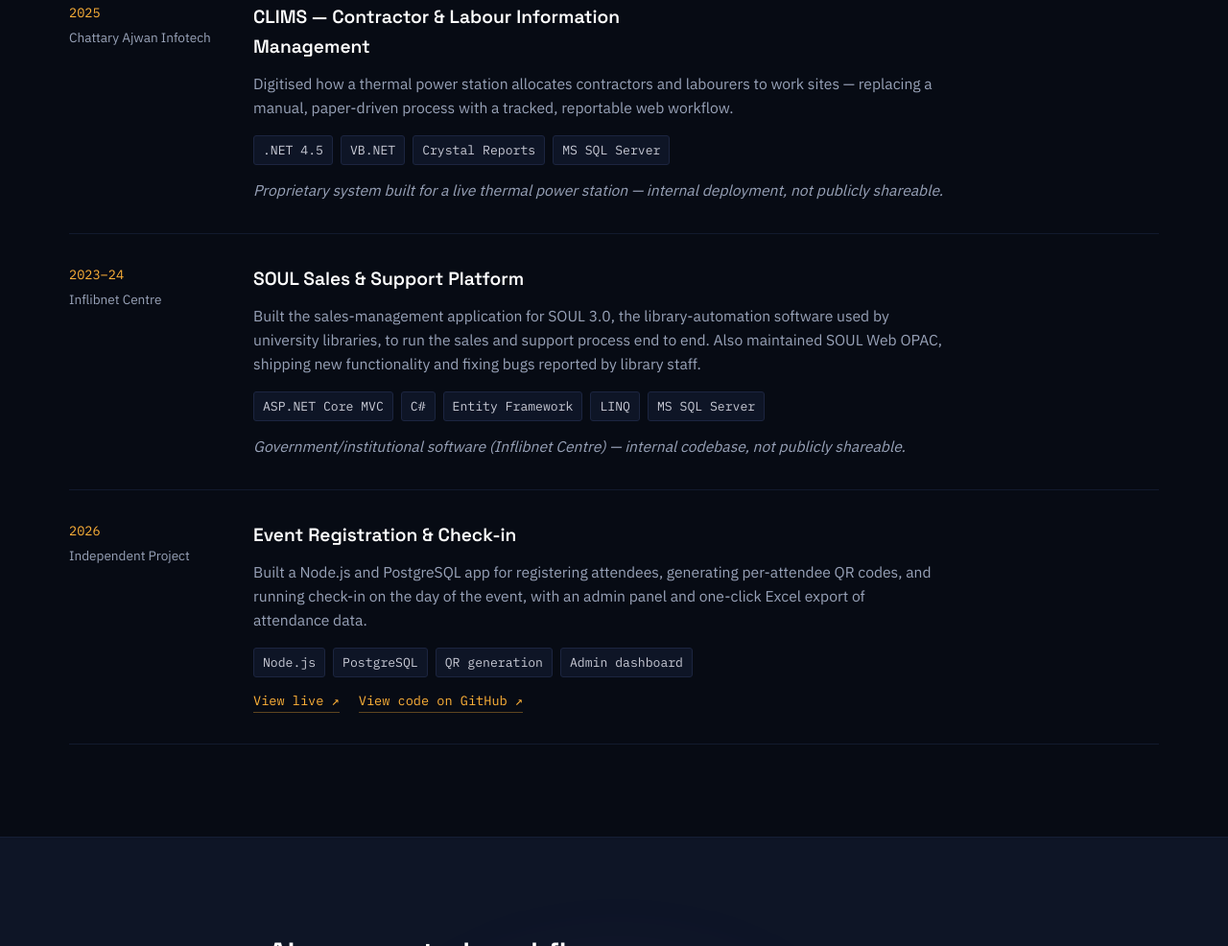
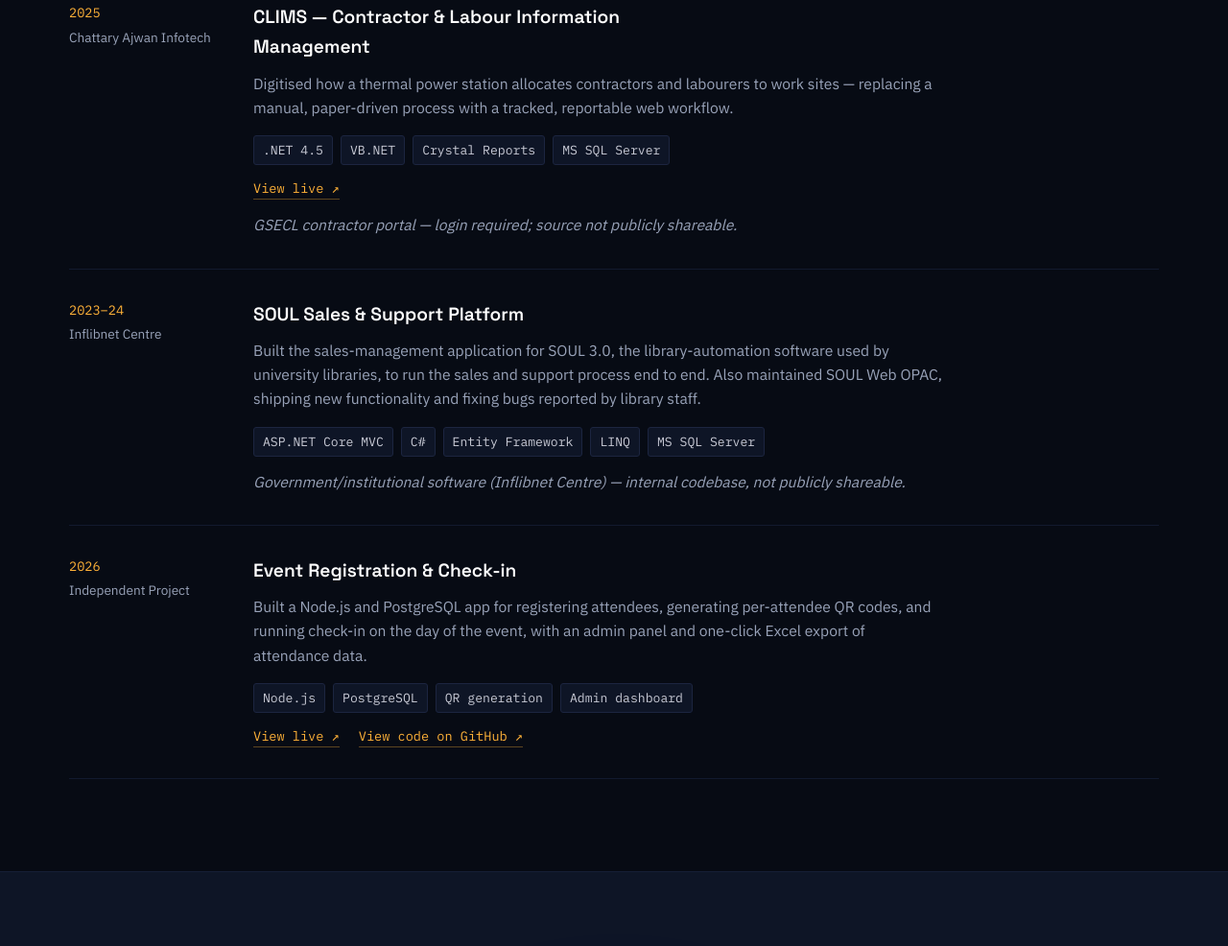
Before and after one commit to parth327/Portfolio, a plain HTML site: page index.html in a window 1280 px wide. Shown: the part 1750-2736 px from the top of the page at 96% size. Drawn offline with Linux system fonts and the light colour scheme; animation ran at ten frames a second.

Commit message:
Add live link for CLIMS (clims.gsecl.in)
CLIMS is a real, verifiable production system at GSECL (Gujarat State
Electricity Corporation Limited), not just a described project. Add a
"View live" link to the portfolio project card, and update the access
note to reflect that it's a login-gated live system rather than a
fully inaccessible one. Regenerate resume.pdf to match.

```diff
--- a/index.html
+++ b/index.html
@@ -203,7 +203,10 @@
           <div class="tag-row">
             <code>.NET 4.5</code><code>VB.NET</code><code>Crystal Reports</code><code>MS SQL Server</code>
           </div>
-          <p class="project-access">Proprietary system built for a live thermal power station — internal deployment, not publicly shareable.</p>
+          <div class="project-links">
+            <a class="project-link" href="https://clims.gsecl.in" target="_blank" rel="noopener">View live ↗</a>
+          </div>
+          <p class="project-access">GSECL contractor portal — login required; source not publicly shareable.</p>
         </div>
       </article>
 
```
Also changed, not shown: 1 other file.
